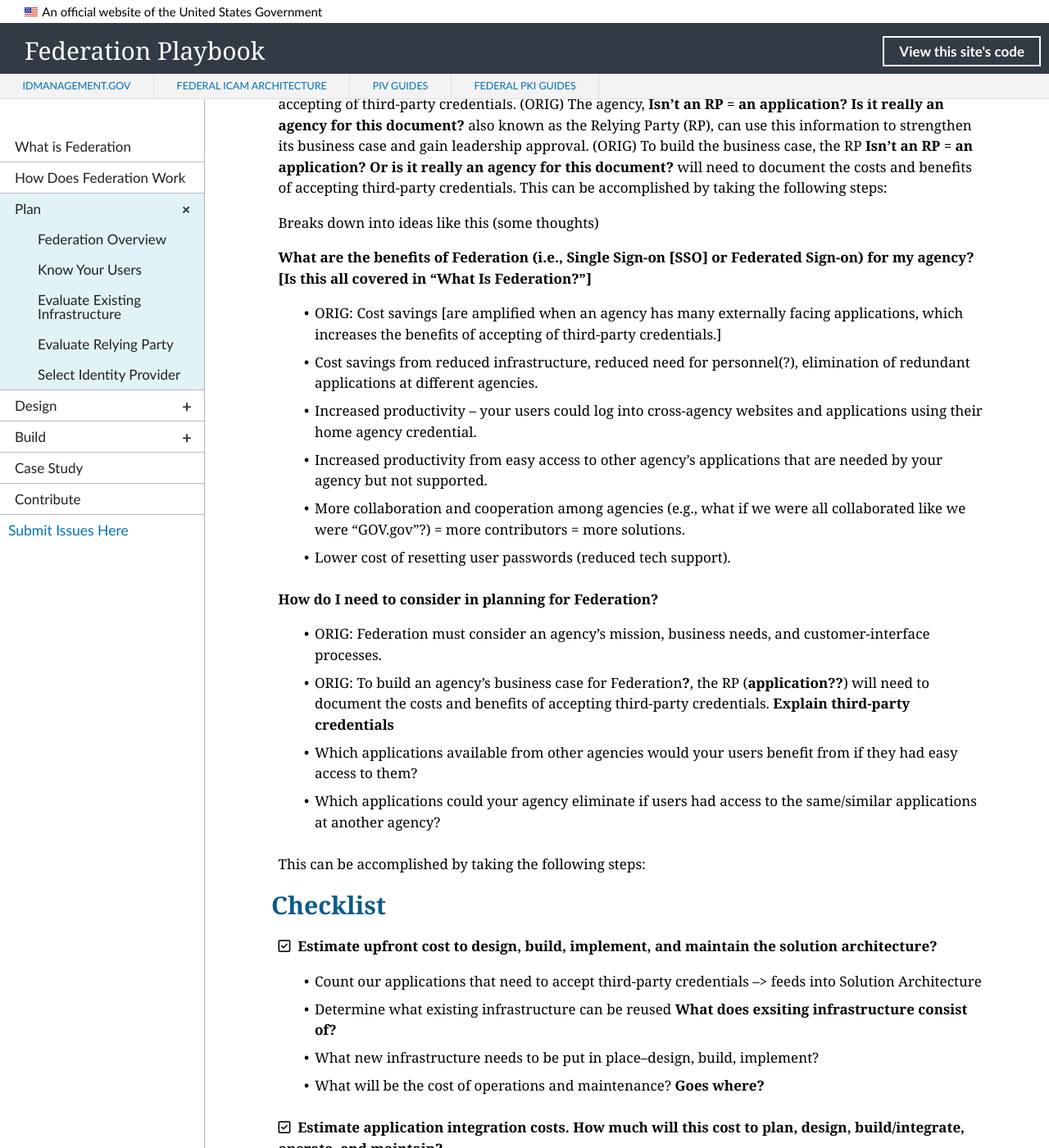
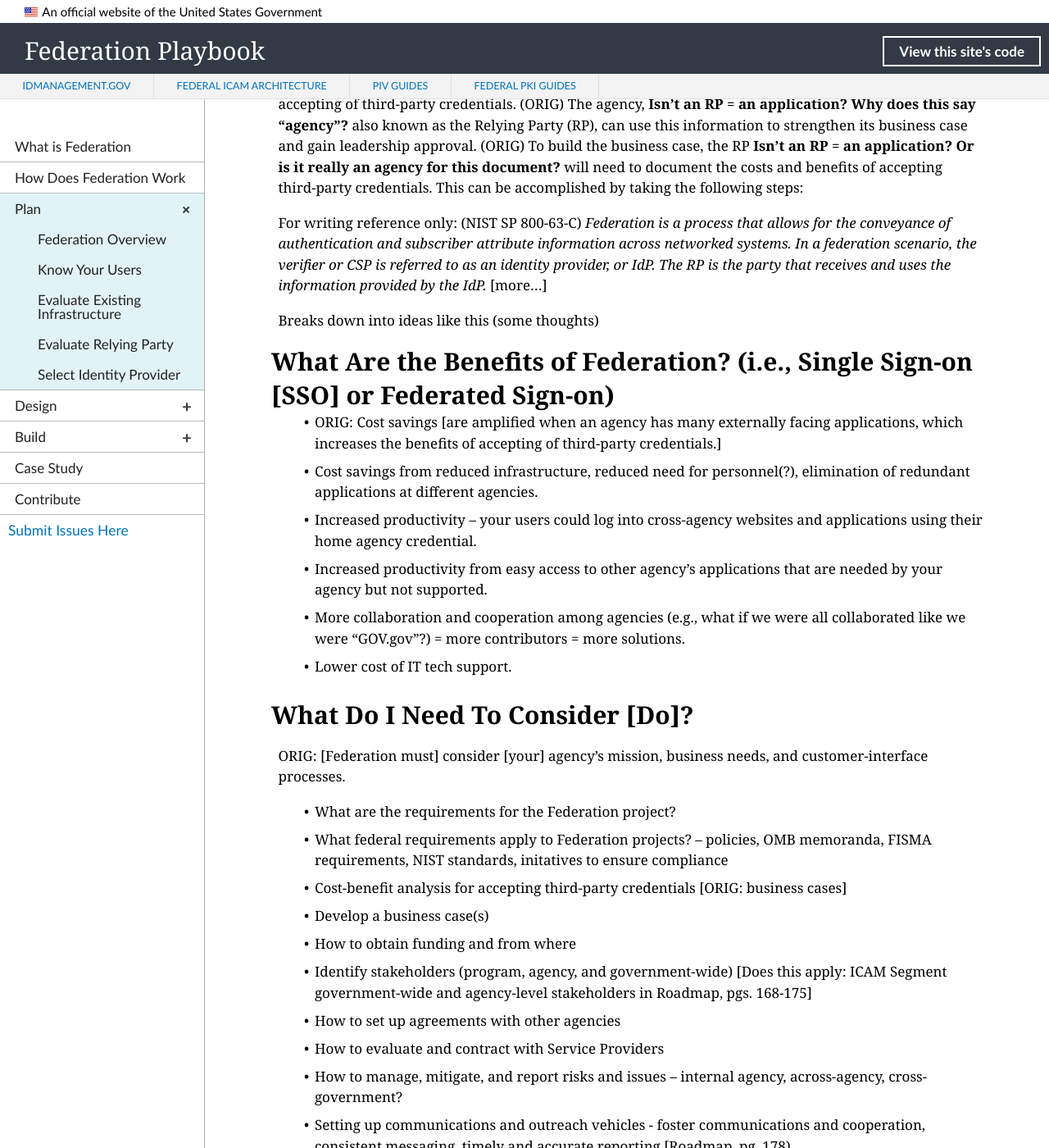
Before and after one commit to GSA/ficam-federation, a Jekyll site: the page built from _plan/00_index.md, in a window 1280 px wide and 1400 px high, scrolled down 560 px. Shown: the whole window at 82% size. Built offline with Jekyll 4.4.1, drawn with Linux system fonts in a browser that asks for light colours; nearby versions of some CDN libraries; library files that are not in the unit come from our copies; some of the changed text lies outside the part shown.

Commit message:
Update 00_index.md
Complying Introduction ideas for PM audience

```diff
--- a/_plan/00_index.md
+++ b/_plan/00_index.md
@@ -16,22 +16,38 @@
 
 A successful federation implementation is one that takes an agency’s mission and business needs into consideration and supports an agency’s processes for interfacing with its customers.
 When there are many externally facing applications, the cost savings are amplified, thereby increasing the benefits of accepting of third-party credentials.
-(ORIG) The agency, **Isn't an RP = an application? Is it really an agency for this document?** also known as the Relying Party (RP), can use this information to strengthen its business case and gain leadership approval.
+(ORIG) The agency, **Isn't an RP = an application? Why does this say "agency"?** also known as the Relying Party (RP), can use this information to strengthen its business case and gain leadership approval.
 (ORIG) To build the business case, the RP **Isn't an RP = an application? Or is it really an agency for this document?** will need to document the costs and benefits of accepting third-party credentials. This can be accomplished by taking the following steps:
+
+For writing reference only:  (NIST SP 800-63-C) _Federation is a process that allows for the conveyance of authentication and subscriber attribute information across networked systems. In a federation scenario, the verifier or CSP is referred to as an identity provider, or IdP. The RP is the party that receives and uses the information provided by the IdP._ [more...]
 
 Breaks down into ideas like this (some thoughts)
 
-**What are the benefits of Federation (i.e., Single Sign-on [SSO] or Federated Sign-on) for my agency? [Is this all covered in "What Is Federation?"]**
+## What Are the Benefits of Federation? (i.e., Single Sign-on [SSO] or Federated Sign-on)
 * ORIG: Cost savings [are amplified when an agency has many externally facing applications, which increases the benefits of accepting of third-party credentials.]
 * Cost savings from reduced infrastructure, reduced need for personnel(?), elimination of redundant applications at different agencies.
 * Increased productivity -- your users could log into cross-agency websites and applications using their home agency credential.
 * Increased productivity from easy access to other agency's applications that are needed by your agency but not supported.
 * More collaboration and cooperation among agencies (e.g., what if we were all collaborated like we were "GOV.gov"?) = more contributors = more solutions.
-* Lower cost of resetting user passwords (reduced tech support).
+* Lower cost of IT tech support.
 
-**How do I need to consider in planning for Federation?**
-* ORIG:  Federation must consider an agency’s mission, business needs, and customer-interface processes.<!--Customer? interface? Examples would be helpful-->
-* ORIG: To build an agency's business case for Federation**?**, the RP (**application??**) will need to document the costs and benefits of accepting third-party credentials. **Explain third-party credentials**
+## What Do I Need To Consider [Do]?
+ORIG:  [Federation must] consider [your] agency’s mission, business needs, and customer-interface processes.<!--Examples would be helpful-->
+* What are the requirements for the Federation project?
+* What federal requirements apply to Federation projects? -- policies, OMB memoranda, FISMA requirements, NIST standards, initatives to ensure compliance
+* Cost-benefit analysis for accepting third-party credentials [ORIG: business cases]
+* Develop a business case(s)
+* How to obtain funding and from where
+* Identify stakeholders (program, agency, and government-wide)  [Does this apply: ICAM Segment government-wide and agency-level stakeholders in Roadmap, pgs. 168-175]
+* How to set up agreements with other agencies
+* How to evaluate and contract with Service Providers
+* How to manage, mitigate, and report risks and issues -- internal agency, across-agency, cross-government?
+* Setting up communications and outreach vehicles - foster communications and cooperation, consistent messaging, timely and accurate reporting [Roadmap, pg. 178)
+* Establish cross-agency, cross-government working group(s)?
+* Define workstreams for project and administrative [Roadmap, pg. 177]
+* What reporting will be required?
+
+Future planning:
 * Which applications available from other agencies would your users benefit from if they had easy access to them?
 * Which applications could your agency eliminate if users had access to the same/similar applications at another agency?
 
@@ -41,10 +57,10 @@
 ## <span style="color: #0C5C89">**Checklist**</span>
 
 <i class="fa fa-check-square-o"></i> &nbsp;**Estimate upfront cost to design, build, implement, and maintain the solution architecture?**
-* Count our applications that need to accept third-party credentials --> feeds into Solution Architecture
-* Determine what existing infrastructure can be reused **What does exsiting infrastructure consist of?**
+* Count your agency's applications that need to accept third-party credentials --> feeds into Solution Architecture
+* Determine what existing infrastructure can be reused **What does this mean? What might existing infrastructure consist of?**
 * What new infrastructure needs to be put in place--design, build, implement?
-* What will be the cost of operations and maintenance? **Goes where?**
+* What will be the cost of design, build, implement, operations, and maintenance (phases)? **Goes where?**
 
 <i class="fa fa-check-square-o"></i> &nbsp;**Estimate application integration costs.** **How much will this cost to plan, design, build/integrate, operate, and maintain?**
 * Calculate the cost based on the **integration?** effort per application.
@@ -68,3 +84,12 @@
 * Phase B: xxxx
 * Phase C: xxx
 * Phase D: xxx
+
+<i class="fa fa-check-square-o"></i> &nbsp;**Develop required program-management documents:**
+* Program Management Plan
+* Program Schedule and Milestones
+* Risk Management Plan
+
+<i class="fa fa-check-square-o"></i> &nbsp;**Determine what reporting is required**
+* FISMA
+* Privacy
```
Also changed, not shown: other parts of _plan/00_index.md (+4 -4 lines).
